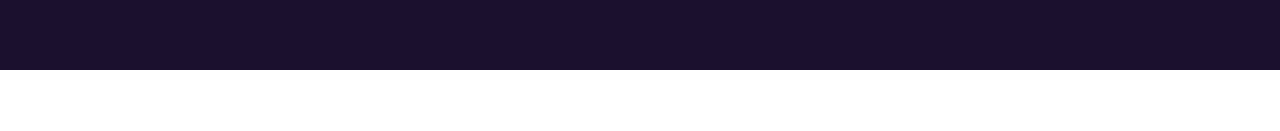
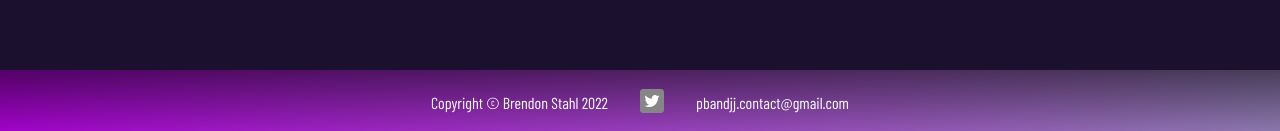
Before and after one commit to brendonstahl97/test-4299, a React (Create React App) app in the folder pb-and-jj/: page / in a window 1280 px wide. Shown: the part 1978-2109 px from the top of the page. Before the commit the page ends 2048 px from the top, so only its background shows below. Built offline with nearby package versions, Linux system fonts and the light colour scheme; a web font is replaced by a local one.

Commit message:
Added Footer

```diff
--- a/pb-and-jj/src/App.js
+++ b/pb-and-jj/src/App.js
@@ -2,17 +2,21 @@
 import { BrowserRouter as Router, Route, Routes } from "react-router-dom";
 import Landing from './pages/landing/landing';
 import Sidebar from './components/Sidebar/Sidebar';
+import Footer from './components/Footer/Footer';
 import './App.scss'
 
 function App() {
   return (
     <Router>
       <Sidebar></Sidebar>
-      <section className="content">
+      <main className="content">
         <Routes>
           <Route path='/' element={<Landing />} />
         </Routes>
-      </section>
+      </main>
+      <footer>
+        <Footer></Footer>
+      </footer>
     </Router>
   );
 }
--- /dev/null
+++ b/pb-and-jj/src/components/Footer/Footer.js
@@ -0,0 +1,16 @@
+import React from 'react';
+import './Footer.scss';
+
+function Footer(props) {
+    return (
+        <div className='Footer'>
+            <p>Copyright © Brendon Stahl 2022</p>
+            <a href='https://twitter.com/PBAndJJPod' target='_blank'>
+                <img src='./img/twitter.svg' alt='Twitter Icon'></img>
+            </a>
+            <a href="mailto:pbandjj.contact@gmail.com">pbandjj.contact@gmail.com</a>
+        </div>
+    )
+};
+
+export default Footer;
--- /dev/null
+++ b/pb-and-jj/src/components/Footer/Footer.scss
@@ -0,0 +1,38 @@
+@use '../../styles/shared.scss';
+
+.Footer {
+    height: 4rem;
+    width: 100vw;
+    display: flex;
+    align-items: center;
+    justify-content: center;
+    position: relative;
+    isolation: isolate;
+    background: linear-gradient(90deg, shared.$jojo-pink, shared.$wisteria);
+    color: white;
+
+    &::before {
+        content: '';
+        position: absolute;
+        inset: 0;
+        z-index: -2;
+        background: linear-gradient(0deg, rgb(0 0 0 / .2), rgb(0 0 0 / .6));
+    }
+
+    a {
+        color: white;
+        text-decoration: none;
+        img {
+            margin-left: 2rem;
+            margin-right: 2rem;
+            width: 1.5rem;
+            height: 1.5rem;
+            filter: grayscale(1);
+            transition: all 300ms ease;
+
+            &:hover {
+                filter: grayscale(0);
+            }
+        }
+    }
+}
```
